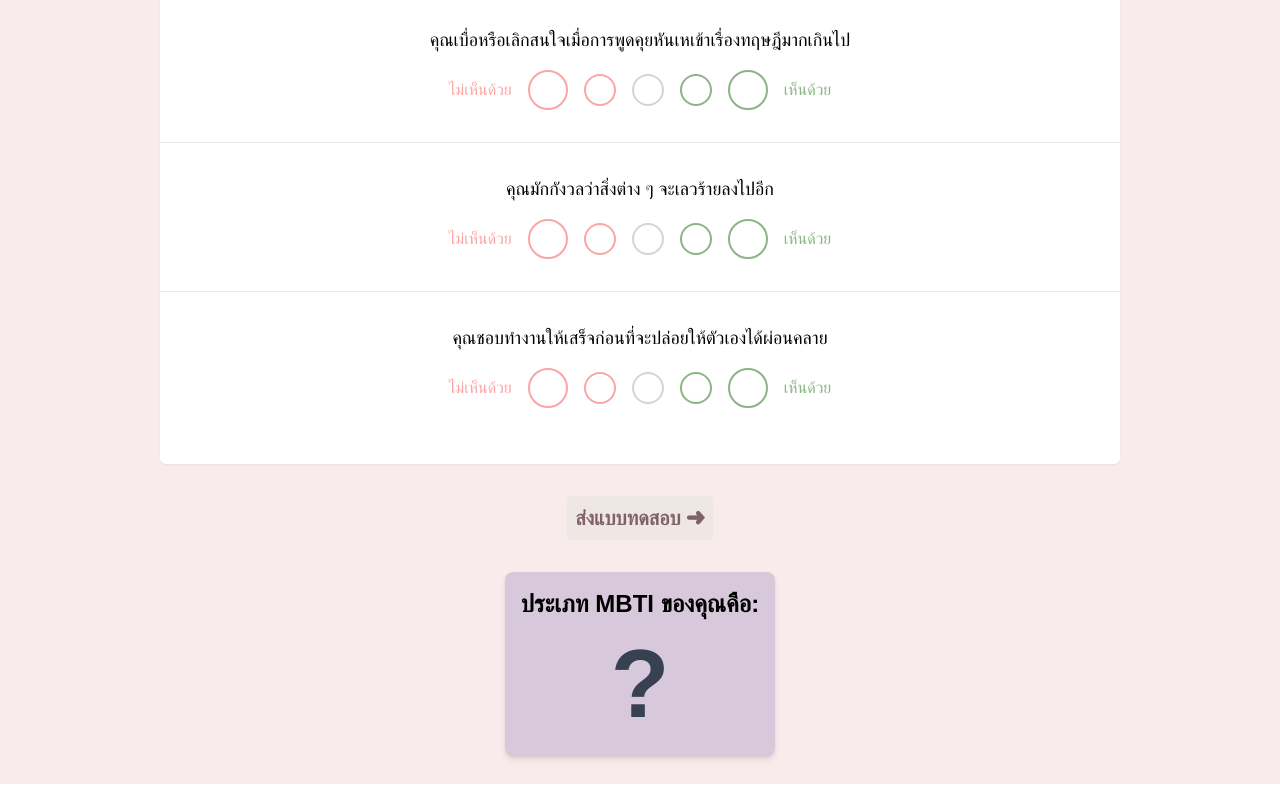
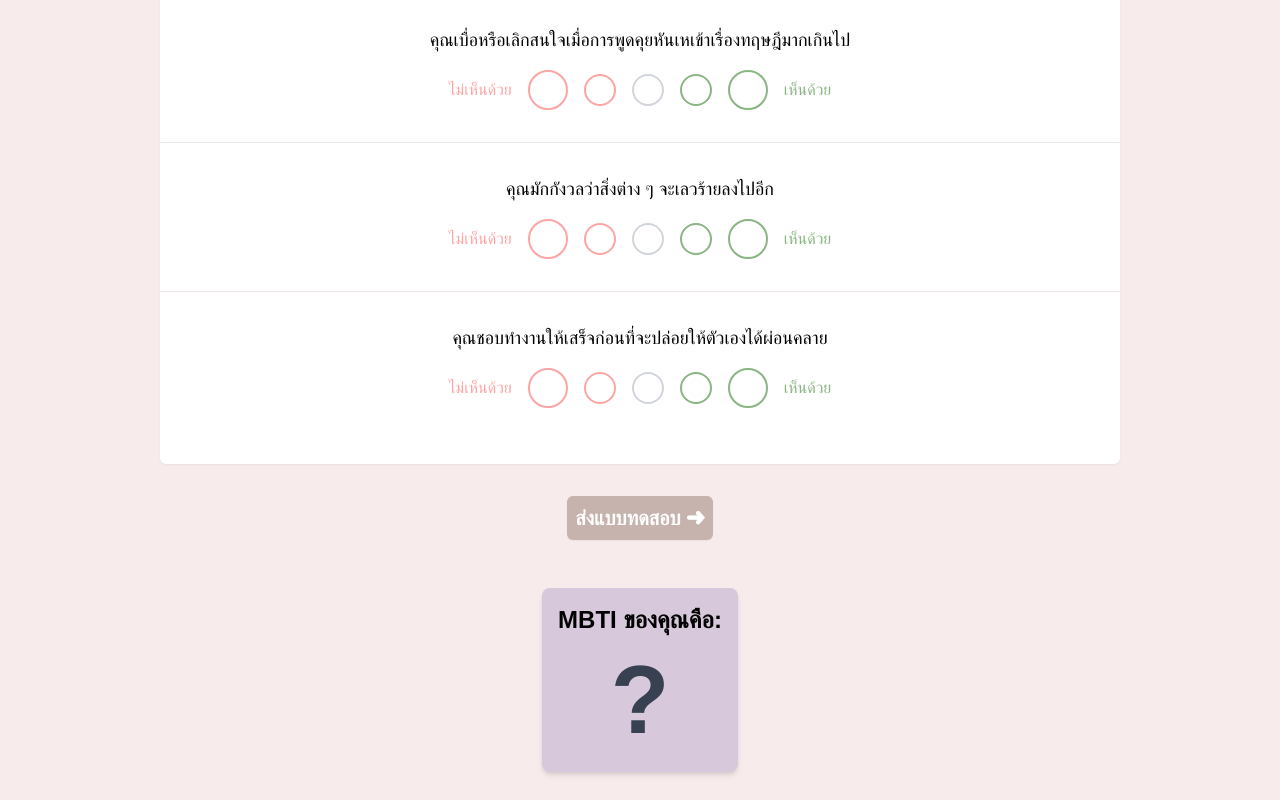
Before and after one commit to louiskub/MBTI_Prediction-Linear-Algebra-, a React (Vite) app in the folder web_app/frontend/: page /mbti-test in a window 1280 px wide. Shown: the part 2304-3104 px from the top of the page. Built offline with nearby package versions, Linux system fonts and the light colour scheme; the HTML template or start-up script is replaced by a standard one; a web font is replaced by a local one.

Commit message:
decorate result

```diff
--- a/web_app/frontend/src/pages/MBTItest.tsx
+++ b/web_app/frontend/src/pages/MBTItest.tsx
@@ -134,7 +134,7 @@ function MBTItest() {
                 <h1 className='max-[400px]:text-4xl text-5xl sm:text-6xl font-bold p-16 text-et-brown text-center'>
                     แบบทดสอบ MBTI
                 </h1>
-                <div className='bg-white w-5/6 sm:w-2/3 lg:w-[440px] max-w-[440px] rounded-md pt-4 pb-10 shadow-sm'>
+                <div className='bg-white w-5/6 sm:w-2/3 lg:w-[440px] max-w-[440px] rounded-md pt-4 pb-10 shadow-sm transition-transform hover:scale-105'>
                 <h1 className="text-2xl font-bold p-4 text-et-olive-brown text-center">ข้อมูลส่วนตัว</h1>
                     <div className="flex flex-col justify-center items-center p-2">
                         <p className="text-sm md:text-base text-et-brown w-2/3 ml-2 font-medium">ชื่อ</p>
@@ -275,27 +275,31 @@ function MBTItest() {
                 <div className="flex justify-center m-8">
                     <button
                         onClick={handleSubmit}
-                        className="rounded-md text-xl font-bold p-2 text-et-brown bg-et-pale-pink text-center hover:text-et-dark-green hover:bg-et-sage-green hover:cursor-pointer"
+                        className="flex justify-center items-center rounded-md text-xl font-bold p-2 text-white bg-et-purple-gray text-center
+                        transition-transform transform hover:scale-105
+                        hover:text-et-olive-brown hover:bg-et-gray hover:cursor-pointer shadow-sm mb-4"
                     >
                         ส่งแบบทดสอบ ➜
                     </button>
                 </div>
                 {MBTI.length > 0 ? (
                     <div>
-                        <div className="max-w-xl mx-auto p-4 bg-et-lavender rounded-lg shadow-md mb-8 hover:cursor-pointer">
-                            <h1 className="text-2xl font-bold text-center mb-4">
-                                {`ประเภท MBTI ของคุณคือ:`}
+                        <div className='flex items-center bg-et-pink p-4 rounded-lg shadow-md mb-8 m-2'>
+                            <div className="max-w-xl mx-auto p-4 bg-et-pink rounded-lg hover:cursor-pointer border-dashed border-4 border-et-pale-pink">
+                                <h1 className="text-2xl font-semibold text-center mb-4 text-white">
+                                    {`MBTI ของคุณคือ:`}
                                 </h1>
-                            <p className="text-8xl font-bold text-gray-700 text-center mb-2">{MBTI[0][1]}</p>
-                            <p className="text-lg text-gray-700 text-center mb-2">
-                                {`(${mbtis[MBTI[0][1]][1]})`}
+                                <p className="text-8xl font-bold text-et-olive-brown text-center mb-2">{MBTI[0][1]}</p>
+                                <p className="text-lg text-et-olive-brown font-semibold text-center mb-2">
+                                    {`- ${mbtis[MBTI[0][1]][1]} -`}
                                 </p>
-                            <p className="text-base text-gray-500 text-center mb-8">
+                                <p className="text-lg text-et-brown text-center mb-8">
                                     {mbtis[MBTI[0][1]][2]}
                                 </p>
-                            <p className="text-lg text-gray-600 text-center mb-4">
+                                <p className="text-lg text-white text-center mb-4">
                                     {`อยู่ในกลุ่มของ ${mbtis[MBTI[0][1]][0]}`}
                                 </p>
+                            </div>
                         </div>
                         <table className="table-auto w-1/4 mx-auto border border-gray-300 mb-8">
                             <thead>
@@ -323,7 +327,7 @@ function MBTItest() {
                     <div>
                         <div className="max-w-xl mx-auto p-4 bg-et-lavender rounded-lg shadow-md mb-7">
                             <h1 className="text-2xl font-bold text-center mb-4">
-                                {`ประเภท MBTI ของคุณคือ:`}
+                                {`MBTI ของคุณคือ:`}
                             </h1>
                             <p className="text-8xl font-bold text-gray-700 text-center mb-2">?</p>
                         </div>
```
Lines whose indentation alone changed are shown as unchanged.
